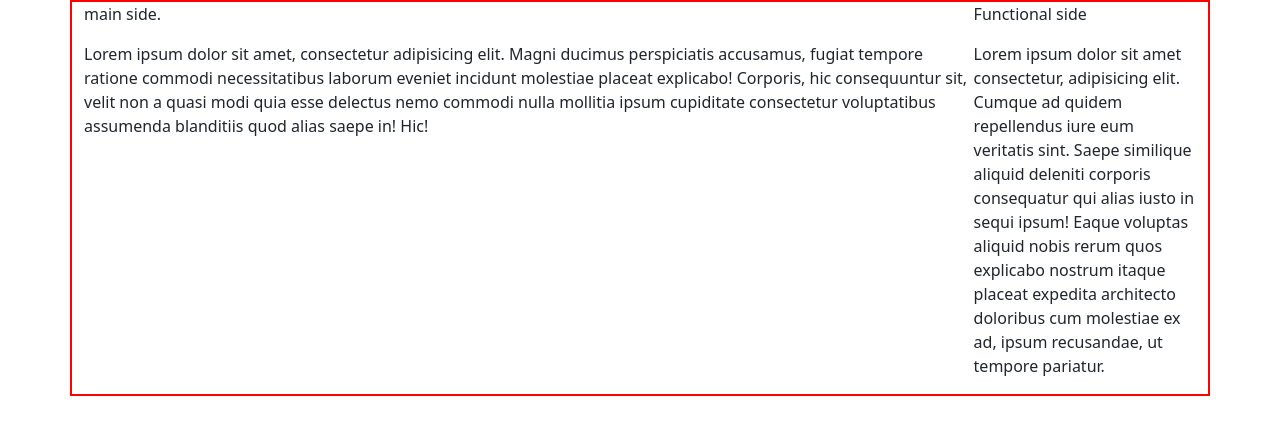
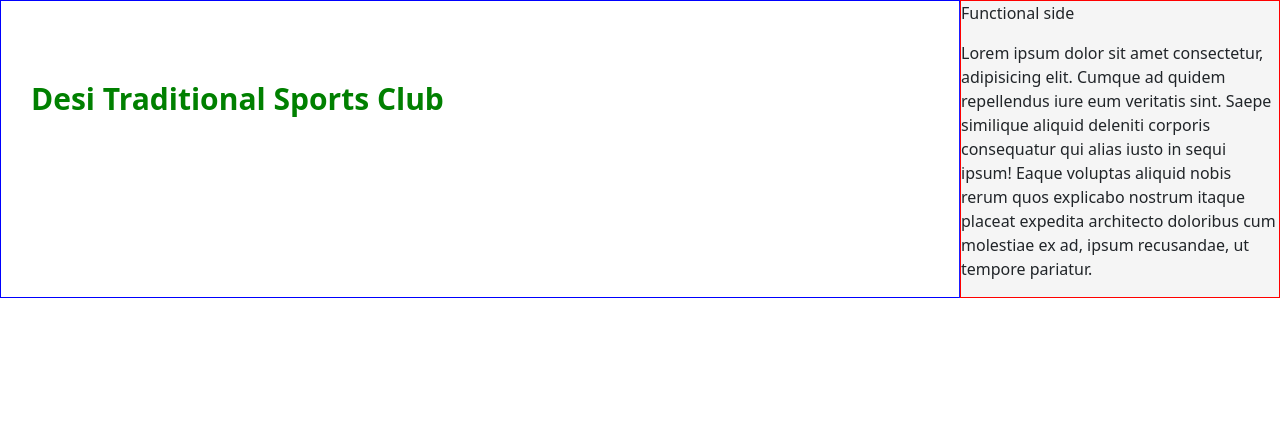
Before and after one commit to Md-Ikbal-Hasan/assignment7_desi-kheladula, a React (Create React App) app: page / in a window 1280 px wide. Shown: the top 434 px of the page. Built offline with nearby package versions, Linux system fonts and the light colour scheme.

Commit message:
fake data ready

```diff
--- /dev/null
+++ b/public/Fakedb.json
@@ -0,0 +1,26 @@
+[
+    {
+        "id": 1,
+        "name": "GollaChut",
+        "image": "https://thedhakatimes.com/wp-content/uploads/2014/09/village-Cipher-run-Game-600x394.jpg",
+        "description": "Lorem ipsum dolor sit amet, consectetur adipisicing elit. Magni ducimus perspiciatis accusamus, fugiat tempore ratione commodi necessitatibus laborum eveniet incidunt ",
+        "age": "7-15",
+        "time": "30"
+    },
+    {
+        "id": 2,
+        "name": "Kanmachi",
+        "image": "https://upload.wikimedia.org/wikipedia/bn/5/53/%E0%A6%95%E0%A6%BE%E0%A6%A8%E0%A6%BE%E0%A6%AE%E0%A6%BE%E0%A6%9B%E0%A6%BF.jpg",
+        "description": "Lorem ipsum dolor sit amet, consectetur adipisicing elit. Magni ducimus perspiciatis accusamus, fugiat tempore ratione commodi necessitatibus laborum eveniet incidunt ",
+        "age": "5-15",
+        "time": "20"
+    },
+    {
+        "id": 3,
+        "name": "Dariabanda",
+        "image": "https://www.ipcsbdpress.com/wp-content/uploads/2020/10/20201003_165701.jpg",
+        "description": "Lorem ipsum dolor sit amet, consectetur adipisicing elit. Magni ducimus perspiciatis accusamus, fugiat tempore ratione commodi necessitatibus laborum eveniet incidunt ",
+        "age": "7-18",
+        "time": "40"
+    }
+]
--- a/src/App.css
+++ b/src/App.css
@@ -2,8 +2,29 @@
   text-align: center;
 }
 
-.container {
+.main-container {
   display: grid;
-  grid-template-columns: 4fr 1fr;
-  border: 2px solid red;
+  grid-template-columns: 6fr 2fr;
+
 }
+
+
+
+.left-side {
+  border: 1px solid blue;
+  padding: 30px;
+
+}
+
+.club-title {
+  font-size: 30px;
+  color: green;
+  font-weight: 600;
+  margin: 50px 0;
+}
+
+.right-side {
+  border: 1px solid red;
+  background-color: whitesmoke;
+  box-shadow: 2px 2px 4px white;
+}
--- a/src/App.js
+++ b/src/App.js
@@ -1,15 +1,34 @@
 import 'bootstrap/dist/css/bootstrap.min.css';
+import { useEffect, useState } from 'react';
 import './App.css';
 
 function App() {
+
+  const [sports, setSports] = useState([]);
+
+  useEffect(() => {
+    fetch('fakedb.json')
+      .then(res => res.json())
+      .then(data => setSports(data));
+  }, [])
+
+  console.log(sports);
+
+
   return (
-    <div className='container'>
-      <div>
-        <p>main side.</p>
-        <p>Lorem ipsum dolor sit amet, consectetur adipisicing elit. Magni ducimus perspiciatis accusamus, fugiat tempore ratione commodi necessitatibus laborum eveniet incidunt molestiae placeat explicabo! Corporis, hic consequuntur sit, velit non a quasi modi quia esse delectus nemo commodi nulla mollitia ipsum cupiditate consectetur voluptatibus assumenda blanditiis quod alias saepe in! Hic!</p>
+    <div className='main-container'>
+
+      <div className='left-side'>
+
+        <div>
+          <h1 className='club-title'>Desi Traditional Sports Club</h1>
+        </div>
+
+
+
       </div>
 
-      <div>
+      <div className='right-side'>
         <p>Functional side</p>
         <p>Lorem ipsum dolor sit amet consectetur, adipisicing elit. Cumque ad quidem repellendus iure eum veritatis sint. Saepe similique aliquid deleniti corporis consequatur qui alias iusto in sequi ipsum! Eaque voluptas aliquid nobis rerum quos explicabo nostrum itaque placeat expedita architecto doloribus cum molestiae ex ad, ipsum recusandae, ut tempore pariatur.</p>
 
--- a/src/index.js
+++ b/src/index.js
@@ -6,9 +6,9 @@ import reportWebVitals from './reportWebVitals';
 
 const root = ReactDOM.createRoot(document.getElementById('root'));
 root.render(
-  <React.StrictMode>
-    <App />
-  </React.StrictMode>
+  // <React.StrictMode>
+  <App />
+  // </React.StrictMode>
 );
 
 // If you want to start measuring performance in your app, pass a function
```
